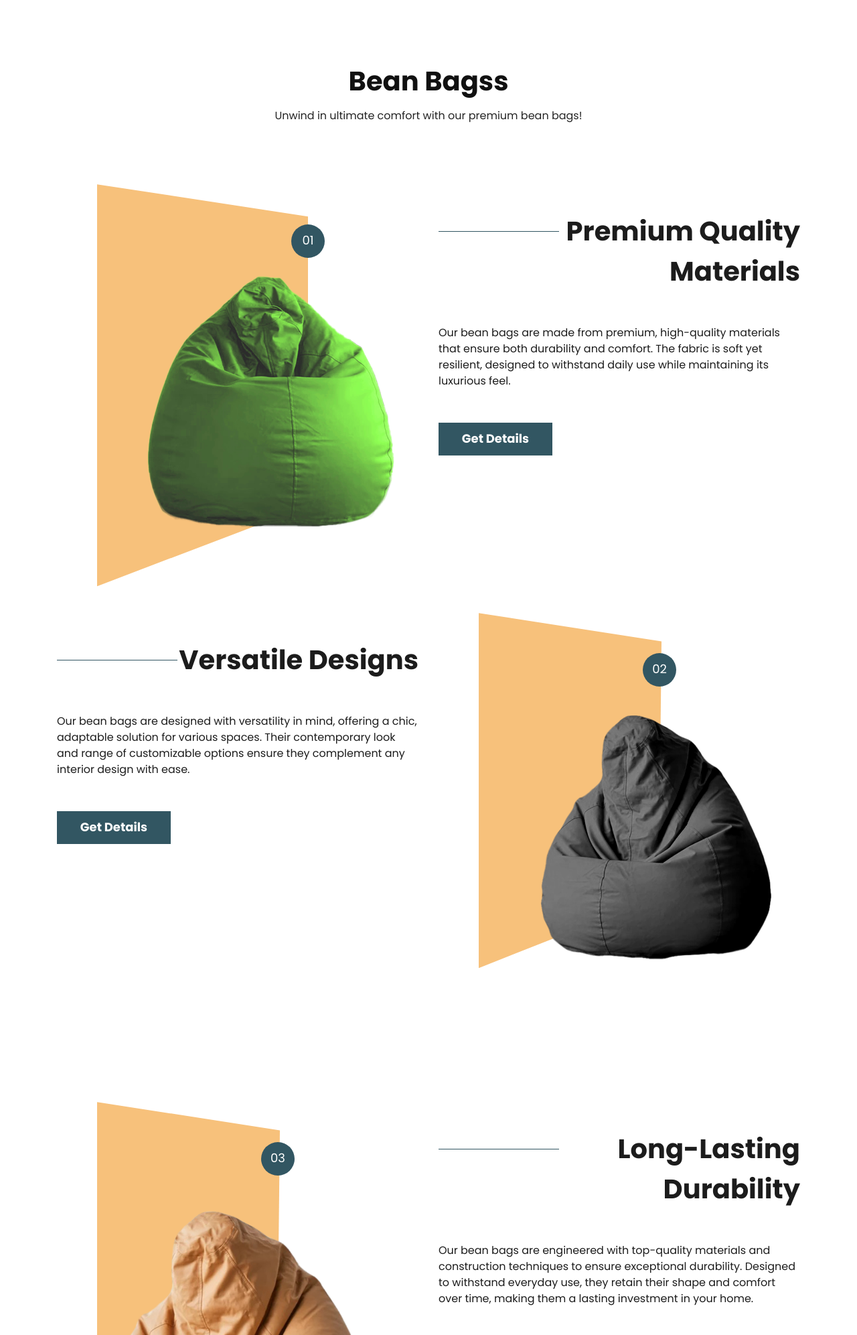
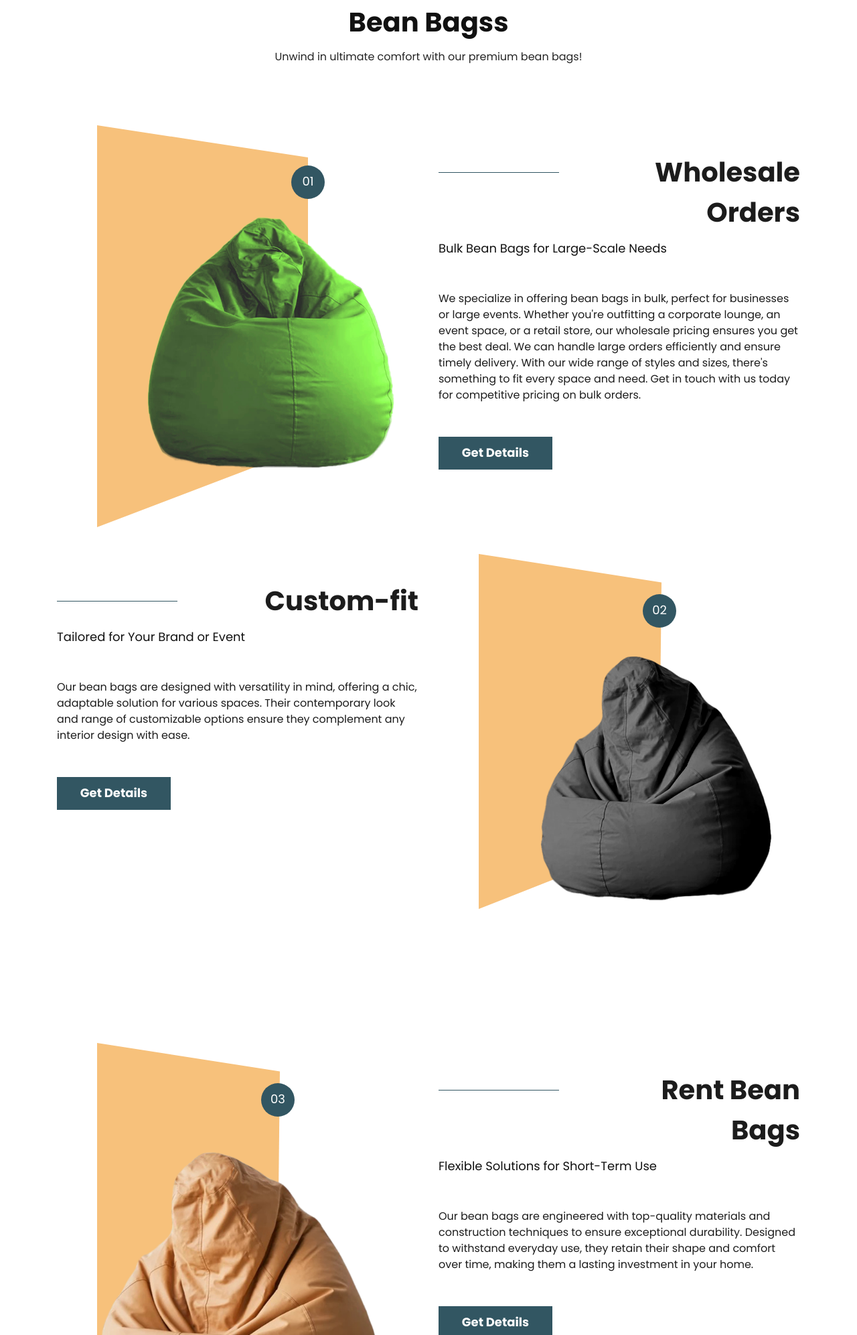
Before and after one commit to jobin114141/BeanBagss, a plain HTML site: page index.html in a window 1280 px wide. Shown: the part 807-2800 px from the top of the page at 67% size. Drawn offline with nearby package versions, Linux system fonts and the light colour scheme; files whose address does not match are found by name.

Commit message:
content Changed

```diff
--- a/index.html
+++ b/index.html
@@ -87,7 +87,7 @@
                      <div class="container">
                         <div class="row">
                            <div class="col-md-7">
-                              <div class="best_text">Best</div>
+                              <!-- <div class="best_text">Best</div> -->
                               <div class="image_1"><img src="images/Black1.png"></div>
                            </div>
                            <div class="col-md-5">
@@ -169,8 +169,9 @@
                      </div>
                   </div>
                   <div class="col-md-6">
-                     <h1 class="cycles_text">Premium Quality Materials</h1>
-                     <p class="lorem_text">Our bean bags are made from premium, high-quality materials that ensure both durability and comfort. The fabric is soft yet resilient, designed to withstand daily use while maintaining its luxurious feel.</p>
+                     <h3 class="cycles_text">Wholesale <br> Orders</h3>
+                     <h3 class=""> Bulk Bean Bags for Large-Scale Needs</h3>
+                     <p class="lorem_text">We specialize in offering bean bags in bulk, perfect for businesses or large events. Whether you're outfitting a corporate lounge, an event space, or a retail store, our wholesale pricing ensures you get the best deal. We can handle large orders efficiently and ensure timely delivery. With our wide range of styles and sizes, there's something to fit every space and need. Get in touch with us today for competitive pricing on bulk orders.</p>
                      <div class="btn_main">
                         <div class="buy_bt"><a href="https://wa.me/971588930500">Get Details</a></div>
                         <!-- <h4 class="price_text">Price <span style=" color: #f7c17b">$</span> <span style=" color: #325662">200</span></h4> -->
@@ -183,7 +184,8 @@
             <div class="cycle_section_3 layout_padding">
                <div class="row">
                   <div class="col-md-6">
-                     <h1 class="cycles_text">Versatile Designs</h1>
+                     <h1 class="cycles_text">Custom-fit</h1>
+                     <h3 class="">Tailored for Your Brand or Event</h3>
                      <p class="lorem_text">Our bean bags are designed with versatility in mind, offering a chic, adaptable solution for various spaces. Their contemporary look and range of customizable options ensure they complement any interior design with ease.</p>
                      <div class="btn_main">
                         <div class="buy_bt"><a href="https://wa.me/971588930500">Get Details</a></div>
@@ -207,7 +209,8 @@
                      </div>
                   </div>
                   <div class="col-md-6">
-                     <h1 class="cycles_text">Long-Lasting  <br>Durability</h1>
+                     <h1 class="cycles_text">Rent Bean  <br>Bags</h1>
+                     <h3 class="">Flexible Solutions for Short-Term Use</h3>
                      <p class="lorem_text">Our bean bags are engineered with top-quality materials and construction techniques to ensure exceptional durability. Designed to withstand everyday use, they retain their shape and comfort over time, making them a lasting investment in your home.</p>
                      <div class="btn_main">
                         <div class="buy_bt"><a href="https://wa.me/971588930500">Get Details</a></div>
@@ -219,9 +222,9 @@
             <div class="cycle_section_3 layout_padding">
                <div class="row">
                   <div class="col-md-6">
-                     <h1 class="cycles_text">Ultimate Comfort
 
-                     </h1>
+                     <h1 class="cycles_text">B2B Sales</h1>
+                     <h1 class="">Supporting Businesses with Quality and Reliability</h1>
                      <p class="lorem_text">Our bean bags are designed to provide unparalleled comfort, making them the ultimate relaxation spot. The high-quality fill and ergonomic design ensure that you sink into softness and support, whether you’re lounging, reading, or watching TV. Enjoy a plush, supportive experience that conforms to your body for hours of cozy indulgence.
                         .</p>
                      <div class="btn_main">
```
